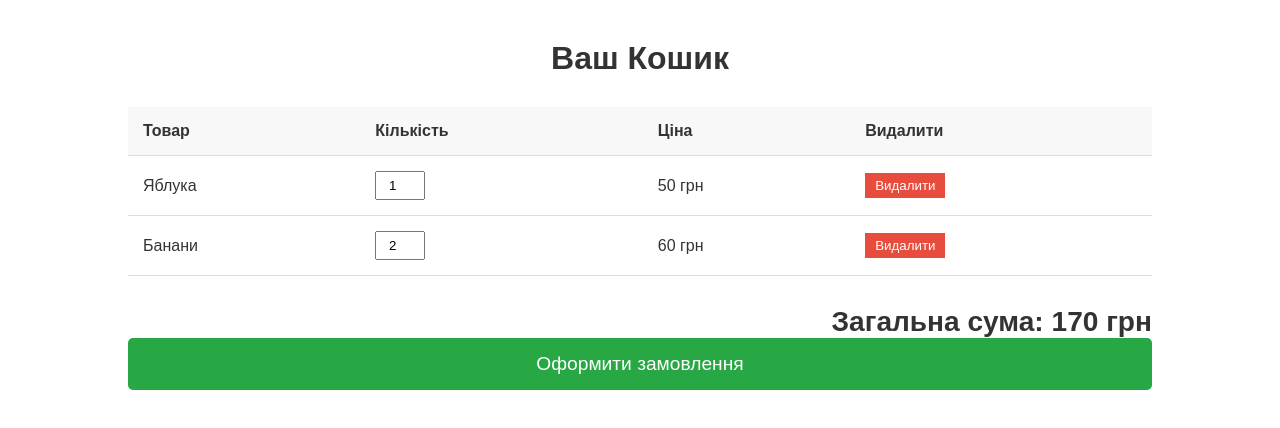
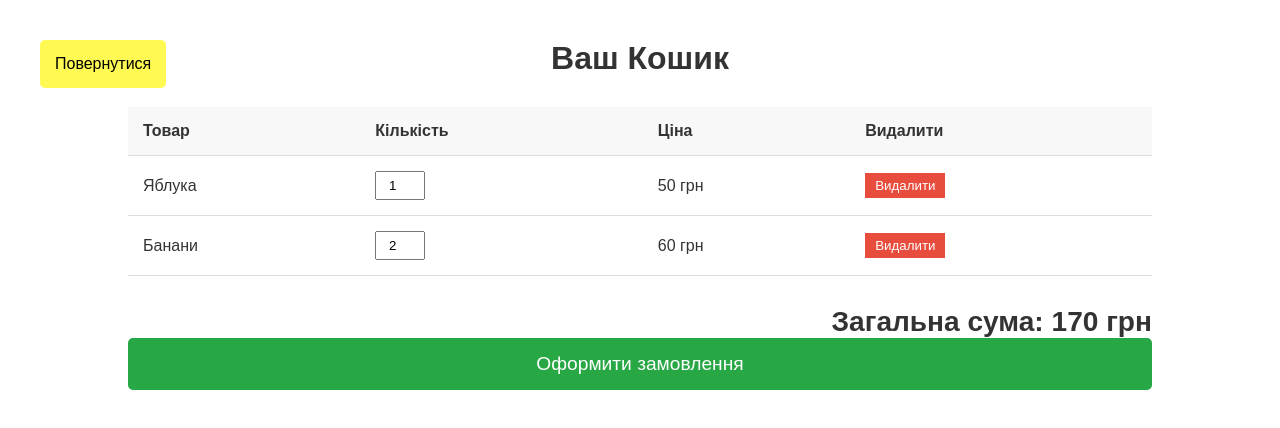
Before and after one commit to angelinamoroz537/shop, a plain HTML site: page cart.html in a window 1280 px wide. Drawn offline with Linux system fonts and the light colour scheme.

Commit message:
Add files via upload

```diff
--- a/cart.css
+++ b/cart.css
@@ -85,3 +85,15 @@ body {
 .checkout-btn:hover {
     background-color: #218838;
 }
+
+
+.index{
+    position: absolute;
+    top: 40px;
+    left: 40px;
+    text-decoration: none;
+    background-color: #fff953;
+    color: rgb(0, 0, 0);
+    padding: 15px;
+    border-radius: 5px;
+}
--- a/cart.html
+++ b/cart.html
@@ -8,6 +8,7 @@
 </head>
 <body>
     <!-- Контейнер кошика -->
+    <a class="index" href="index.html">Повернутися</a>
     <section class="cart">
         <div class="container">
             <h2>Ваш Кошик</h2>
```
